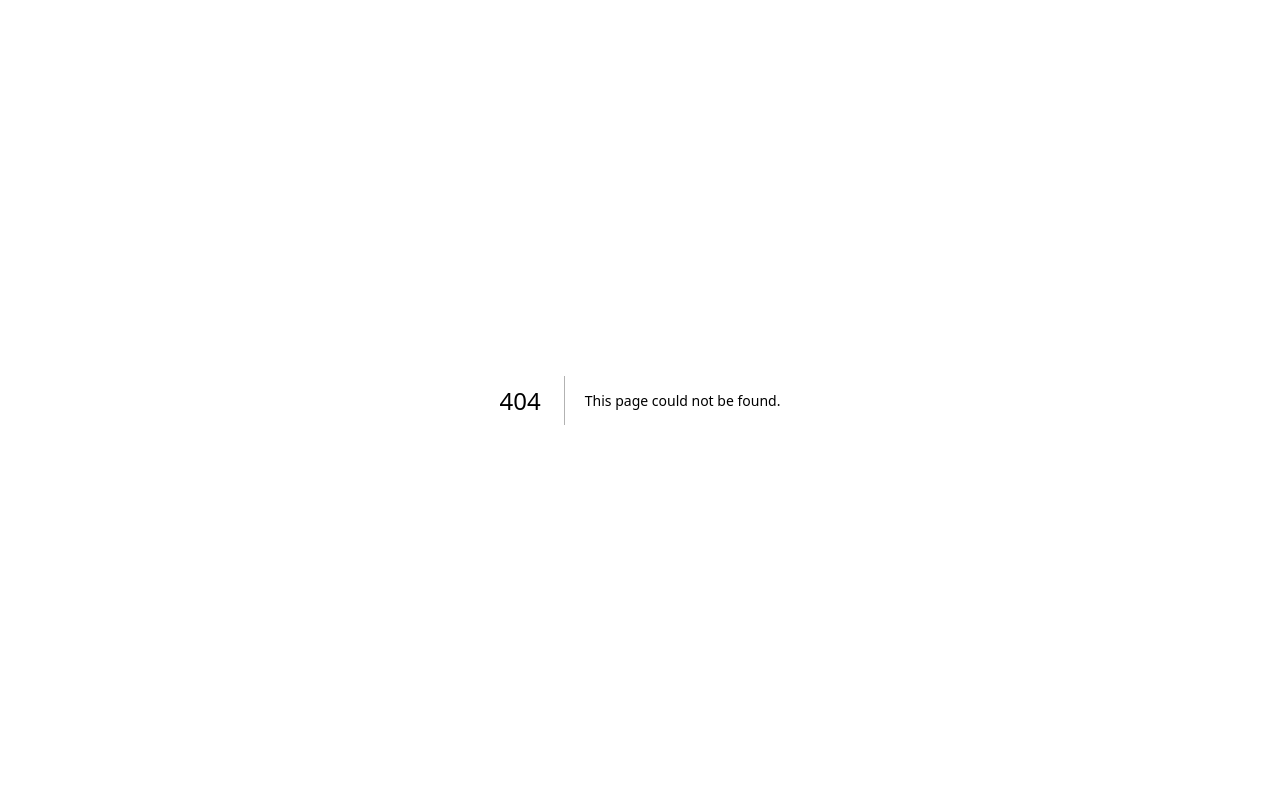
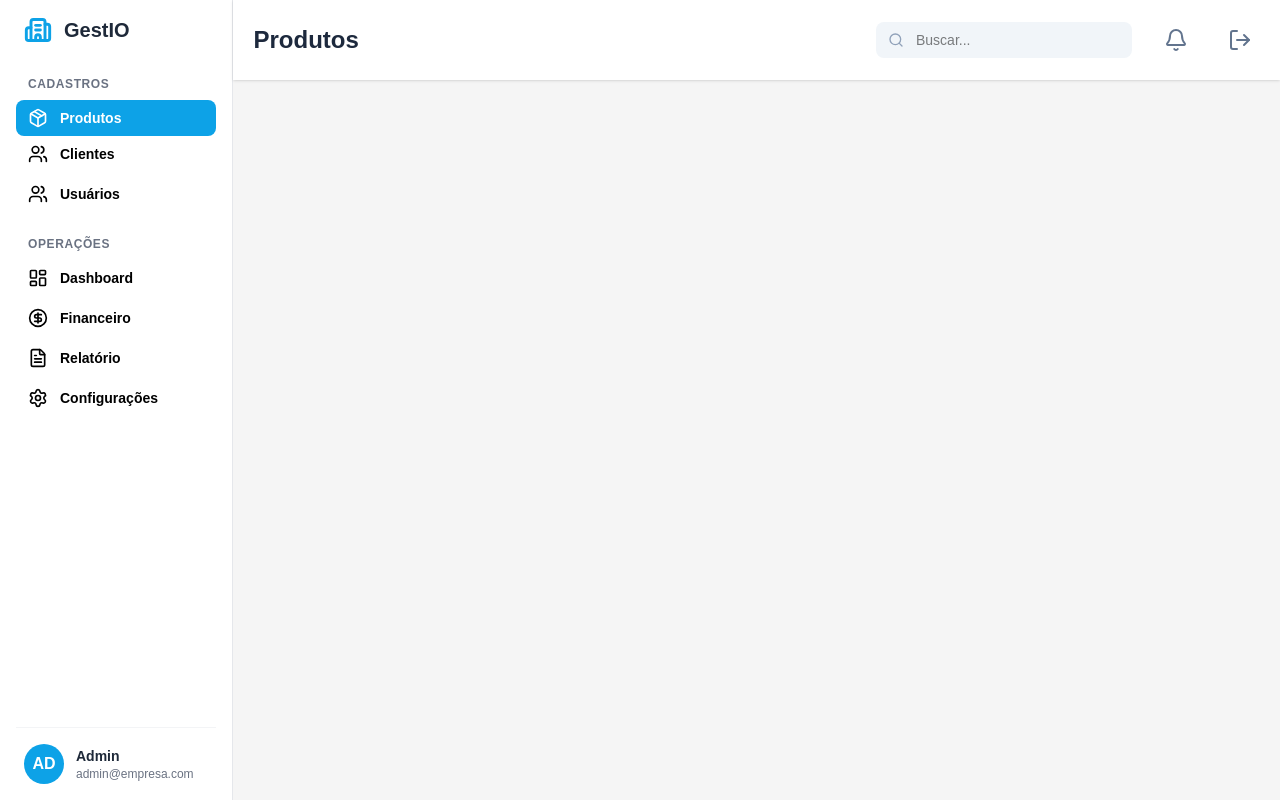
Before and after one commit to I-Samuel-I/Gestio, a Next.js app in the folder frontend/: page /products in a window 1280 px wide. Before the commit this address had no page. Built offline with nearby package versions, Linux system fonts and the light colour scheme.

Commit message:
feat: initial header development

```diff
--- a/frontend/src/app/globals.css
+++ b/frontend/src/app/globals.css
@@ -19,6 +19,7 @@
 }
 
 body {
-  color: var(--foreground);
+  color: black;
+  background-color:#F5F5F5 ;
   font-family: Arial, Helvetica, sans-serif;
 }
--- /dev/null
+++ b/frontend/src/app/products/page.tsx
@@ -0,0 +1,11 @@
+import Header from "@/components/header";
+import Navbar from "@/components/navbar";
+
+export default  function  Products () {
+    return (
+        <main className="flex">
+            <Navbar/>
+            <Header title="Produtos"/>
+        </main>
+    )
+}
--- /dev/null
+++ b/frontend/src/components/header.tsx
@@ -0,0 +1,33 @@
+import { Bell, LogOut, Search } from "lucide-react";
+
+type HeaderProps = {
+    title: string;
+};
+
+export default function Header({ title }: HeaderProps) {
+    return (
+        <header className="flex h-fit w-full items-center justify-between p-5 bg-white shadow-sm">
+            <h1 className="text-2xl font-semibold text-slate-800">{title}</h1>
+
+            <article className="flex items-center gap-6">
+                <div className="hidden relative sm:flex items-center">
+                    <Search className="absolute left-3 w-4 h-4 text-slate-400" />
+                    <input
+                        type="text"
+                        placeholder="Buscar..."
+                        className="pl-10 pr-4 py-2 bg-slate-100 border-none rounded-lg text-sm focus:ring-2 focus:ring-[#2082B1] outline-none w-64 transition-all"
+                    />
+                </div>
+                <button className="relative p-2 text-slate-500 hover:text-[#0DA2E7] hover:bg-[#E7F6FE] rounded-full transition-colors hover:cursor-pointer">
+                    <Bell className="w-6 h-6" />
+                    {/* <span className="absolute top-1 right-1 flex h-5 w-5 items-center justify-center rounded-full bg-red-500 text-[10px] font-bold text-white border-2 border-white">
+                        2
+                    </span> */}
+                </button>
+                <button className="p-2 text-slate-500 hover:text-[#0DA2E7] hover:cursor-pointer hover:bg-[#E7F6FE] rounded-full transition-colors">
+                    <LogOut className="w-6 h-6" />
+                </button>
+            </article>
+        </header>
+    );
+}
--- a/frontend/src/components/navbar.tsx
+++ b/frontend/src/components/navbar.tsx
@@ -8,8 +8,8 @@ import {
     FileText,
     Settings,
     Building2,
-    LogOut
 } from 'lucide-react';
+import Link from 'next/link';
 import { useState } from 'react';
 
 export default function Navbar() {
@@ -17,7 +17,7 @@ export default function Navbar() {
     const [activeItem, setActiveItem] = useState<string>("Produtos");
 
     return (
-        <nav className="flex flex-col w-64 h-screen bg-white border-r border-gray-200 p-4 justify-between">
+        <nav className="hidden md:flex  flex-col w-50 lg:w-70 h-screen bg-white border-r border-gray-200 p-4 justify-between">
             <div>
                 {/* Logo Section */}
                 <div className="flex items-center gap-3 px-2 mb-8">
@@ -31,11 +31,14 @@ export default function Navbar() {
                         Cadastros
                     </h2>
                     <ul className="space-y-1">
-                        <NavItem icon={<Package size={20} />}
-                            label="Produtos"
-                            active={activeItem === "Produtos"}
-                            onClick={() => setActiveItem("Produtos")}
-                        />
+                        <Link href="/products">
+                            <NavItem icon={<Package size={20} />}
+                                label="Produtos"
+                                active={activeItem === "Produtos"}
+                                onClick={() => setActiveItem("Produtos")}
+                            />
+                        </Link>
+
                         <NavItem icon={<Users size={20} />}
                             label="Clientes"
                             active={activeItem === "Clientes"}
@@ -89,12 +92,6 @@ export default function Navbar() {
                         <h3 className="text-sm font-semibold text-gray-800 truncate">Admin</h3>
                         <p className="text-xs text-gray-500 truncate">admin@empresa.com</p>
                     </div>
-
-                    <span className=" text-[#0DA2E7] flex items-center hover:text-[#DC2626] hover:cursor-pointer"
-                    >
-                        <LogOut />
-                    </span>
-
                 </div>
             </div>
         </nav>
--- /dev/null
+++ b/frontend/src/mock/products.ts
@@ -0,0 +1,74 @@
+export const Products = [
+  {
+    id: 1,
+    name: "Kit Completo Pro",
+    type: "Kit",
+    status: "Disponível",
+    value: "R$3.499,99",
+    stock: "23",
+  },
+  {
+    id: 2,
+    name: "Smartwatch Pulse X",
+    type: "Eletrônico",
+    status: "Disponível",
+    value: "R$899,90",
+    stock: "15",
+  },
+  {
+    id: 3,
+    name: "Fone Bluetooth AirSound",
+    type: "Acessório",
+    status: "Esgotado",
+    value: "R$299,99",
+    stock: "0",
+  },
+  {
+    id: 4,
+    name: "Notebook Vision i7",
+    type: "Eletrônico",
+    status: "Disponível",
+    value: "R$6.799,00",
+    stock: "7",
+  },
+  {
+    id: 5,
+    name: "Plano Suporte Premium",
+    type: "Serviço",
+    status: "Disponível",
+    value: "R$149,90",
+    stock: "Ilimitado",
+  },
+  {
+    id: 6,
+    name: "Teclado Mecânico RGB",
+    type: "Acessório",
+    status: "Esgotado",
+    value: "R$459,00",
+    stock: "0",
+  },
+  {
+    id: 7,
+    name: "Série Cursos Full Stack",
+    type: "Série",
+    status: "Disponível",
+    value: "R$1.299,00",
+    stock: "Ilimitado",
+  },
+  {
+    id: 8,
+    name: "Câmera de Segurança Wi-Fi",
+    type: "Eletrônico",
+    status: "Disponível",
+    value: "R$389,90",
+    stock: "32",
+  },
+  {
+    id: 9,
+    name: "Mouse Gamer UltraSpeed",
+    type: "Acessório",
+    status: "Esgotado",
+    value: "R$219,99",
+    stock: "0",
+  },
+];
```
